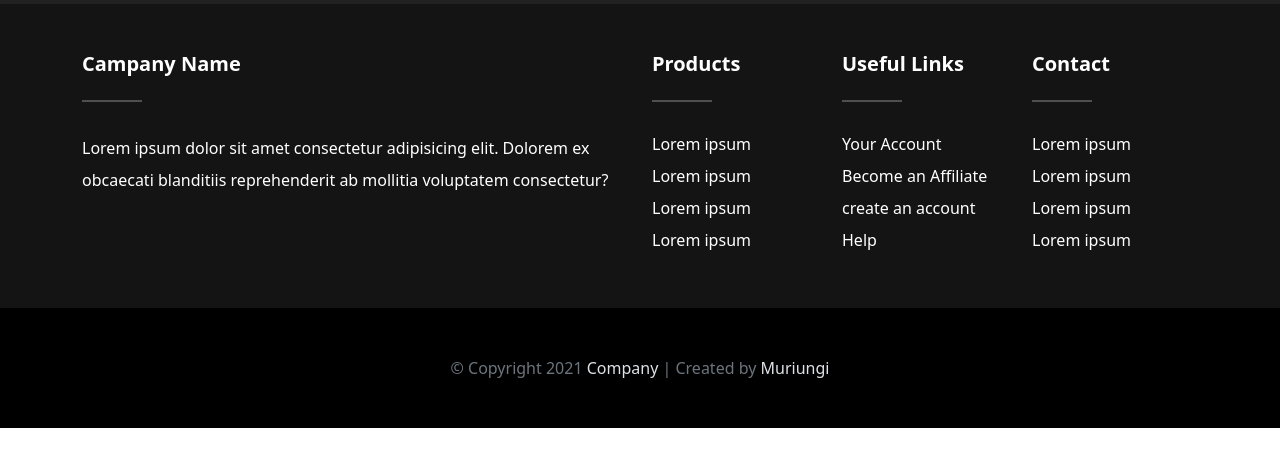
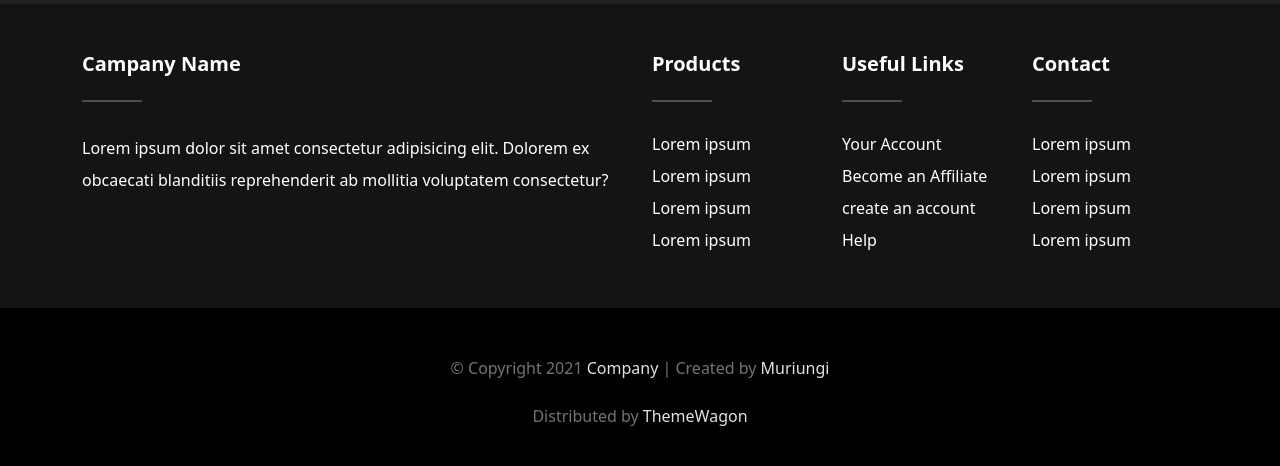
Before and after one commit to technext/patrix, a website: page index.html in a window 1280 px wide. Shown: the part 7529-7995 px from the top of the page. Before the commit the page ends 7957 px from the top, so only its background shows below. Drawn offline with nearby package versions, Linux system fonts and the light colour scheme; files that its build step writes are made by us from their sources.

Commit message:
update footer

```diff
--- a/index.html
+++ b/index.html
@@ -753,7 +753,9 @@
       <div class="row text-center text-white">
         <div class="col-12">
           <div class="footer-bottom__copyright">
-            &COPY; Copyright 2021 <a href="#">Company</a> | Created by <a href="http://codewithpatrick.com" target="_blank">Muriungi</a>
+            &COPY; Copyright 2021 <a href="#">Company</a> | Created by <a href="http://codewithpatrick.com" target="_blank">Muriungi</a><br><br>
+
+            Distributed by <a href="http://themewagon.com" target="_blank">ThemeWagon</a>
           </div>
         </div>
       </div>
```
